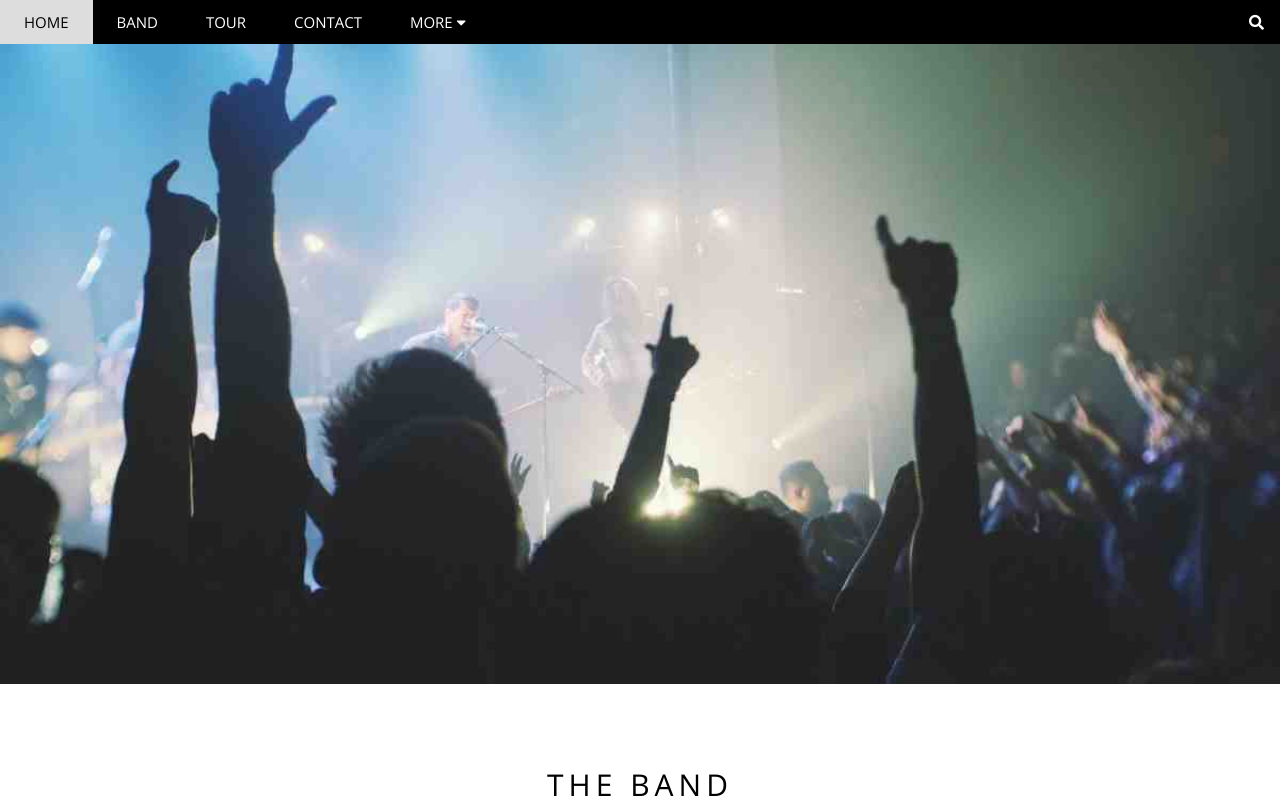
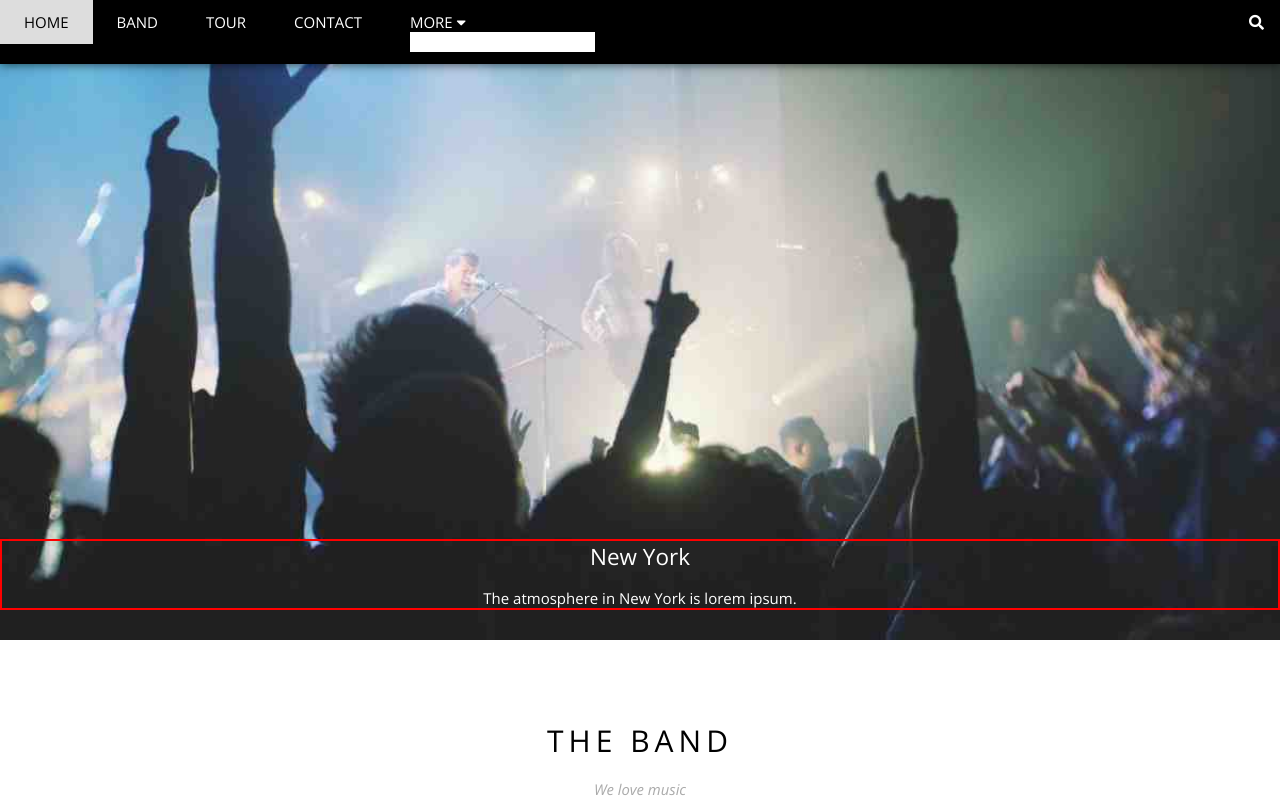
Before and after one commit to SangYong-Jeong/2021-sc-app-03-band, a plain HTML site: page html/index.html in a window 1280 px wide. Shown: the top 808 px of the page. Drawn offline with nearby package versions, Linux system fonts and the light colour scheme.

Commit message:
4교시 끝

```diff
--- a/css/index.css
+++ b/css/index.css
@@ -12,12 +12,20 @@ p.content {color: #111; text-align: justify; line-height: 1.5;}
 .bt-black:hover {background-color: #bbb; color: #000;}
 
 /************* .header-wrapper ****************/
-.header-wrapper {background-color: #000; color: #fff;}
+.header-wrapper {background-color: #000; color: #fff; position: fixed; z-index: 99; width: 100%; left: 0; top: 0; box-shadow: 0 0 10px rgba(0, 0, 0, .7);}
 .header-wrapper .navi-wrap {float: left;}
 .header-wrapper .navi-wrap .navi {float: left; padding: 12px 24px;}
 .header-wrapper .navi-wrap .navi:hover {color: #000; background-color: #ddd;}
 .header-wrapper .search-wrap {float: right; padding: 12px 16px;}
 .header-wrapper .search-wrap:hover {background-color: #f30;}
+.header-wrapper .navi-more {display: block;}
+.header-wrapper .navi-more .sub-wrap {background-color: #fff;}
+
+/************* .main-wrapper ****************/
+.main-wrapper {position: relative;}
+.main-wrapper .slogan-wrap {position: absolute; bottom: 30px; left: 0; width: 100%; text-align: center; color: white; border: 2px solid red;}
+.main-wrapper .slogan-wrap h2.name {margin-bottom: 16px;}
+
 
 /********** .band-wrapper **********/
 .band-wrapper .member-wrap .member {float: left; width: 33.3333%; padding: 5%;}
--- a/html/index.html
+++ b/html/index.html
@@ -19,7 +19,14 @@
 			<a href="#" class="navi">BAND</a>
 			<a href="#" class="navi">TOUR</a>
 			<a href="#" class="navi">CONTACT</a>
-			<a href="#" class="navi">MORE <i class="fa fa-caret-down"></i></a>
+			<div class="navi navi-more">
+				<a href="#">MORE <i class="fa fa-caret-down"></i></a>
+					<div class="sub-wrap">
+						<a href="#">Merchandise</a>
+						<a href="#">Extras</a>
+						<a href="#">Media</a>
+					</div>
+			</div>
 		</div>
 		<div class="search-wrap">
 			<i class="fa fa-search"></i>
@@ -29,6 +36,10 @@
 	<!-- .main wrapper -->
 	<div class="main-wrapper">
 		<img src="../img/ny.jpg" alt="ny" class="w100">
+		<div class="slogan-wrap">
+			<h2 class="name">New York</h2>
+			<p class="summary">The atmosphere in New York is lorem ipsum.</p>
+		</div>
 	</div>
 
 	<!-- .band-wrapper -->
```
